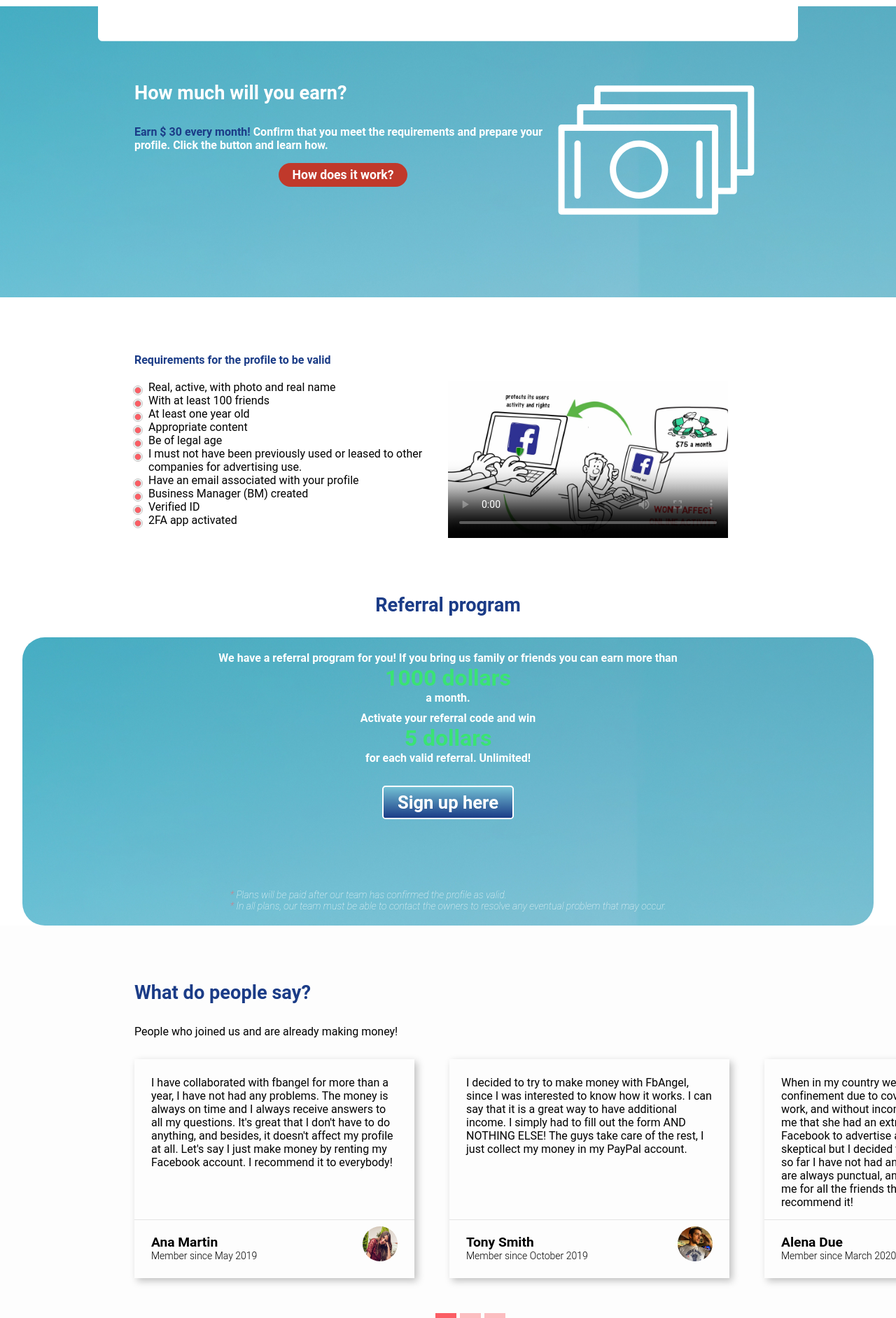
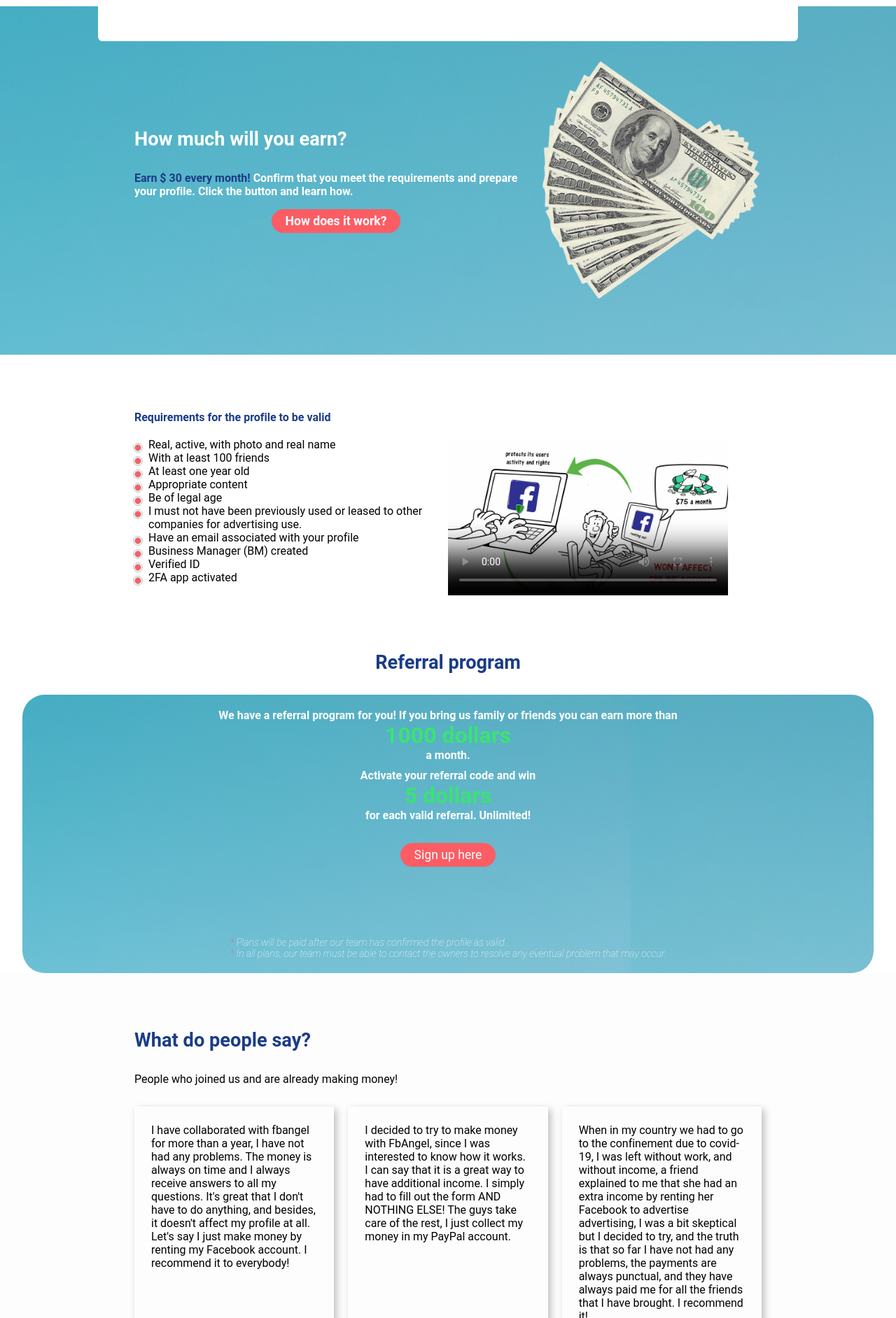
Before and after one commit to julio-benavente/fbangel-project, a React (Create React App) app in the folder client/: page / in a window 1280 px wide. Shown: the part 916-2800 px from the top of the page at 70% size. Built offline with nearby package versions, Linux system fonts and the light colour scheme; grey boxes are pictures that could not be loaded.

Commit message:
Things fixed: Flag changed from MX to ES. Image changed in home page. Text corrected in home page. Navbar positioned as fixed. Home page buttons standardized. Scroll up to top functionality added when transitioning from route to route

```diff
--- a/client/src/components/Home/HomePage.js
+++ b/client/src/components/Home/HomePage.js
@@ -76,6 +76,7 @@ import fbaAngelVideo from "../../assets/videos/fbangel.mp4";
 import profilePictureOne from "../../assets/images/profilePictureOne.jpg";
 import profilePictureTwo from "../../assets/images/profilePictureTwo.jpg";
 import profilePictureThree from "../../assets/images/profilePictureThree.jpg";
+import stackOfDollars from "../../assets/images/stackOfDollars.png";
 
 const HomePage = () => {
   const { t, i18n } = useTranslation();
@@ -163,7 +164,8 @@ const HomePage = () => {
             </HowItWorksBtn>
           </div>
           <HowMuchImage>
-            <StackOfMoneySvg />
+            <img src={stackOfDollars} alt="Stack of dollars" />
+            {/* <StackOfMoneySvg /> */}
           </HowMuchImage>
         </HowMuchSectionWarpper>
       </HowMuchSection>
@@ -228,7 +230,7 @@ const HomePage = () => {
           </TestimoniesSectionTitle>
           <TestimoniesInfo>{t("home.testimonies.info")}</TestimoniesInfo>
           <TestimoniesCardWrapper
-            style={{ gridTemplateColumns: width < 600 && "repeat(3,300px)" }}
+          // style={{ gridTemplateColumns: width < 600 && "repeat(3,300px)" }}
           >
             {t("home.testimonies.testimonies", { returnObjects: true }).map(
               ({ testimony, author, membership }, i) => {
@@ -253,7 +255,7 @@ const HomePage = () => {
               }
             )}
           </TestimoniesCardWrapper>
-          <TestimoniesNav>
+          {/* <TestimoniesNav>
             {t("home.testimonies.testimonies", { returnObjects: true }).map(
               (e, i) => (
                 <TestimoniesNavLink
@@ -263,7 +265,7 @@ const HomePage = () => {
                 />
               )
             )}
-          </TestimoniesNav>
+          </TestimoniesNav> */}
         </TestimoniesSectionWrapper>
       </TestimoniesSection>
     </Home>
--- a/client/src/index.js
+++ b/client/src/index.js
@@ -6,6 +6,7 @@ import { BrowserRouter as Router } from "react-router-dom";
 import { Provider } from "react-redux";
 import configureStore from "./store/configureStore";
 import "./i18n";
+import ScrollToTop from "./utils/scrollToTop";
 
 const loadingMarkup = (
   <div className="py-4 text-center">
@@ -20,6 +21,7 @@ ReactDOM.render(
     <Provider store={store}>
       <React.StrictMode>
         <Router basename={process.env.PUBLIC_URL}>
+          <ScrollToTop />
           <App />
         </Router>
       </React.StrictMode>
--- a/client/src/styles/HomePageStyles.js
+++ b/client/src/styles/HomePageStyles.js
@@ -72,7 +72,7 @@ export const StartButton = styled(Link)`
   ${RoundedBtn}
   font-weight: 500;
   transform: scale(1.2);
-  background-color: ${(props) => props.theme.color.red};
+  background-color: ${(props) => props.theme.color.secondary};
   color: ${(props) => props.theme.color.white};
   justify-self: end;
   z-index: 10;
@@ -184,9 +184,11 @@ export const Disclaimer = styled(Tiny)``;
 // how much section
 
 export const HowMuchSection = styled.div`
+  background: cover center;
   background-image: url(${background});
-  background-position: center;
-  background-size: cover;
+
+  /* background-size: cover; */
+  /* background-position: center; */
 `;
 
 export const HowMuchSectionTitle = styled(H2)`
@@ -196,7 +198,7 @@ export const HowMuchSectionTitle = styled(H2)`
 export const HowMuchSectionWarpper = styled(Container)`
   padding: clamp(50px, 7vh, 100px) 32px;
   position: relative;
-  grid-template-columns: 1fr;
+  grid-template-columns: 1fr auto;
   display: grid;
   .sideContent {
     display: grid;
@@ -219,10 +221,15 @@ export const HowMuchInfo = styled.div`
 
 export const HowMuchImage = styled.div`
   grid-column: 2/3;
-  width: clamp(140px, 25vw, 300px);
+  width: clamp(240px, 25vw, 350px);
 
   svg {
     fill: ${(props) => props.theme.color.white};
+  }
+
+  img {
+    margin: 20px 0;
+    width: 100%;
   }
 
   @media screen and ${breakpoint.sm} {
@@ -234,10 +241,9 @@ export const HowMuchImage = styled.div`
 
 export const HowItWorksBtn = styled(Link)`
   ${RoundedBtn}
-  background-color: ${(props) => props.theme.color.red};
+  background-color: ${(props) => props.theme.color.secondary};
   font-weight: 700;
   justify-self: center;
-  margin-bottom: 50px;
   font-size: 1.1rem;
 `;
 
@@ -383,20 +389,7 @@ export const ReferralInfo = styled(Parragraph)`
 `;
 export const RegisterBtn = styled(Link)`
   ${RoundedBtn}
-  border-radius: 0.3rem;
-  font-weight: 700;
-  font-size: 1.6rem;
-  background: rgb(115, 192, 212);
-  background: linear-gradient(
-    180deg,
-    rgba(115, 192, 212, 1) 0%,
-    rgba(27, 60, 135, 1) 100%
-  );
-
-  border: 2px #fff solid;
-
-  /* 1b3c87 */
-  /* 73c0d4 */
+  font-size: 1.1rem;
   justify-self: center;
 `;
 
@@ -446,14 +439,18 @@ export const TestimoniesSectionTitle = styled(H2)``;
 export const TestimoniesInfo = styled(Parragraph)``;
 
 export const TestimoniesCardWrapper = styled.div`
-  width: calc(100vw - 64px);
-  max-width: 960px;
   display: grid;
-  grid-auto-columns: 400px;
-  grid-auto-flow: column;
-  gap: 50px;
+  grid-template-columns: repeat(auto-fit, minmax(250px, 1fr));
+  gap: 20px;
   margin-bottom: 50px;
+  justify-items: center;
+  justify-content: center;
+
+  @media screen and ${breakpoint.md} {
+    grid-template-columns: repeat(auto-fit, minmax(350px, 1fr));
+  }
 `;
+
 export const TestimonyCard = styled.div`
   display: grid;
   grid-template-columns: 1fr auto;
--- a/client/src/styles/NavbarStyles.js
+++ b/client/src/styles/NavbarStyles.js
@@ -3,11 +3,10 @@ import { NavLink } from "react-router-dom";
 import { transparentize } from "polished";
 
 export const NavbarSection = styled.div`
-  position: relative;
+  position: fixed;
   width: 100%;
   display: grid;
   z-index: 100;
-  position: absolute;
   background-color: ${(props) => props.theme.color.primary};
 `;
 
--- /dev/null
+++ b/client/src/utils/scrollToTop.js
@@ -0,0 +1,17 @@
+import React, { useEffect, Fragment } from "react";
+import { withRouter } from "react-router-dom";
+
+function ScrollToTop({ history, children }) {
+  useEffect(() => {
+    const unlisten = history.listen(() => {
+      window.scrollTo(0, 0);
+    });
+    return () => {
+      unlisten();
+    };
+  }, []);
+
+  return <Fragment>{children}</Fragment>;
+}
+
+export default withRouter(ScrollToTop);
```
Also changed, not shown: client/src/assets/images/stackOfDollars.png (added).
